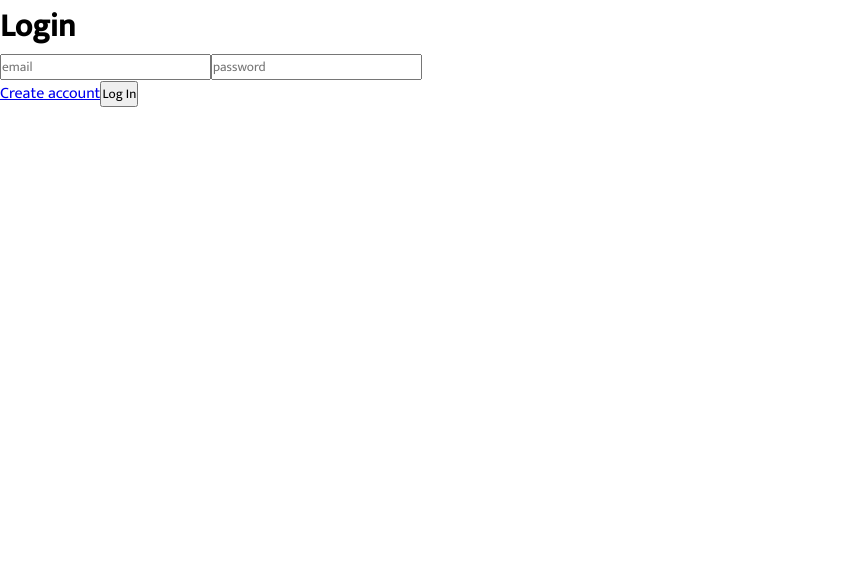
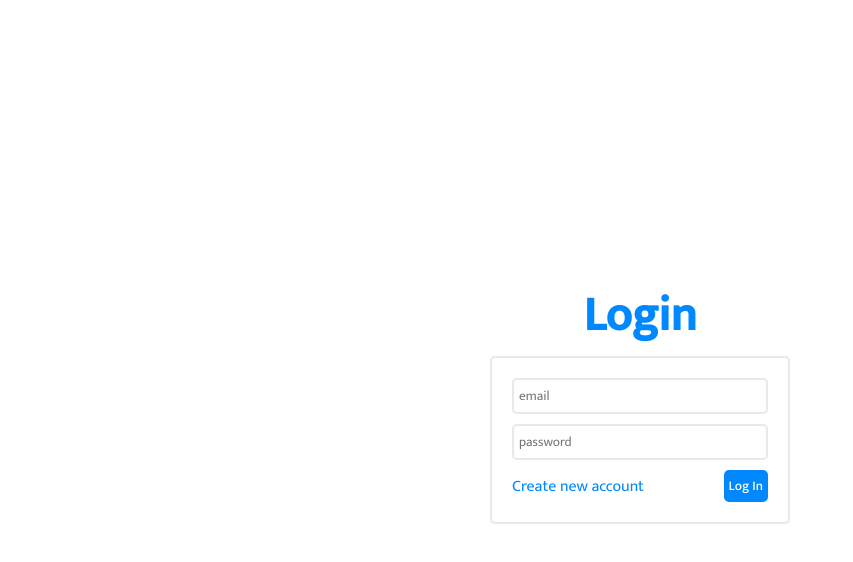
Before and after one commit to tadrochlinski/firebase-auth, a React (Create React App) app: page /login in a window 1280 px wide. Shown: the top 562 px of the page, without its empty margins (0-853 px from the left). Built offline with nearby package versions, Linux system fonts and the light colour scheme.

Commit message:
login page styles created

```diff
--- a/src/App.js
+++ b/src/App.js
@@ -1,7 +1,7 @@
 import { Routes, Route } from 'react-router-dom';
 import Home from './Pages/Home';
 import Register from './Pages/Register';
-import Login from './Pages/Login';
+import Login from './Pages/Login/Login';
 import GlobalStyles from './Components/GlobalStyles';
 
 const App = () =>{
--- a/src/Components/GlobalStyles.js
+++ b/src/Components/GlobalStyles.js
@@ -6,5 +6,15 @@ export default createGlobalStyle`
         padding: 0;
         box-sizing: border-box;
         font-family: 'Mukta', sans-serif;
+
+        body{
+            width: 100%;
+            min-height: 100vh;
+        }
+
+        #root{
+            width: 100%;
+            height: 100%;
+        }
     }
 `
--- a/src/Pages/Login.jsx
+++ /dev/null
@@ -1,20 +0,0 @@
-import React from 'react'
-import { Link } from 'react-router-dom'
-
-const Login = () =>{
-  return (
-    <>
-      <h1>Login</h1>
-      <form>
-        <input type="text" placeholder="email"/>
-        <input type="password" placeholder="password"/>
-        <div>
-          <Link to="../register">Create account</Link>
-          <button>Log In</button>
-        </div>
-      </form>
-    </>
-  )
-}
-
-export default Login
--- /dev/null
+++ b/src/Pages/Login/Login.jsx
@@ -0,0 +1,23 @@
+import React from 'react'
+import { Link } from 'react-router-dom'
+import LoginWrapper from './LoginWrapper'
+
+const Login = () =>{
+  return (
+    <LoginWrapper>
+      <div>
+        <h1>Login</h1>
+        <form>
+          <input type="text" placeholder="email"/>
+          <input type="password" placeholder="password"/>
+          <div>
+            <Link to="../register">Create new account</Link>
+            <button>Log In</button>
+          </div>
+        </form>
+      </div>
+    </LoginWrapper>
+  )
+}
+
+export default Login
--- /dev/null
+++ b/src/Pages/Login/LoginWrapper.jsx
@@ -0,0 +1,91 @@
+import styled from "styled-components";
+
+const LoginWrapper = styled.div`
+    width: 100%;
+    height: 100vh;
+    display: grid;
+    place-items: center;
+
+    h1{
+        font-size: 3rem;
+        color: #0088ff;
+        text-align: center;
+    }
+
+    form{
+        display: flex;
+        flex-direction: column;
+        align-items: center;
+        justify-content: space-between;
+        width: 300px;
+        border: 2px solid #e9e9e9;
+        border-radius: 5px;
+        padding: 20px;
+
+        div{
+            width: 100%;
+            display: flex;
+            justify-content: space-between;
+            align-items: center;
+        }
+
+        input{
+            width: 100%;
+            margin-bottom: 10px;
+            border: 2px solid #e9e9e9;
+            border-radius: 5px;
+            padding: 5px;
+            transition: 200ms border, 200ms transform;
+
+            &:hover{
+                outline: 0;
+                border: 2px solid #0088ff;
+            }
+
+            &:focus{
+                outline: 0;
+                border: 2px solid #0088ff;
+                transform: scale(1.05);
+            }
+        }
+
+        button{
+            border-radius: 5px;
+            border: 0;
+            padding: 5px;
+            background: #0088ff;
+            color: #fff;
+            font-weight: 500;
+            transition: 200ms color, 200ms background;
+
+            &:hover{
+                cursor: pointer;
+                background: #fff;
+                color: #0088ff;
+            }
+
+            &:focus{
+                outline: 0;
+                background: #fff;
+                color: #0088ff;
+            }
+        }
+
+        a{
+            color: #0088ff;
+            text-decoration: none;
+            transition: 200ms transform;
+
+            &:hover{
+                transform: scale(1.05);
+            }
+
+            &:focus{
+                transform: scale(1.05);
+                outline: 0;
+            }
+        }
+    }
+`
+
+export default LoginWrapper;
```
